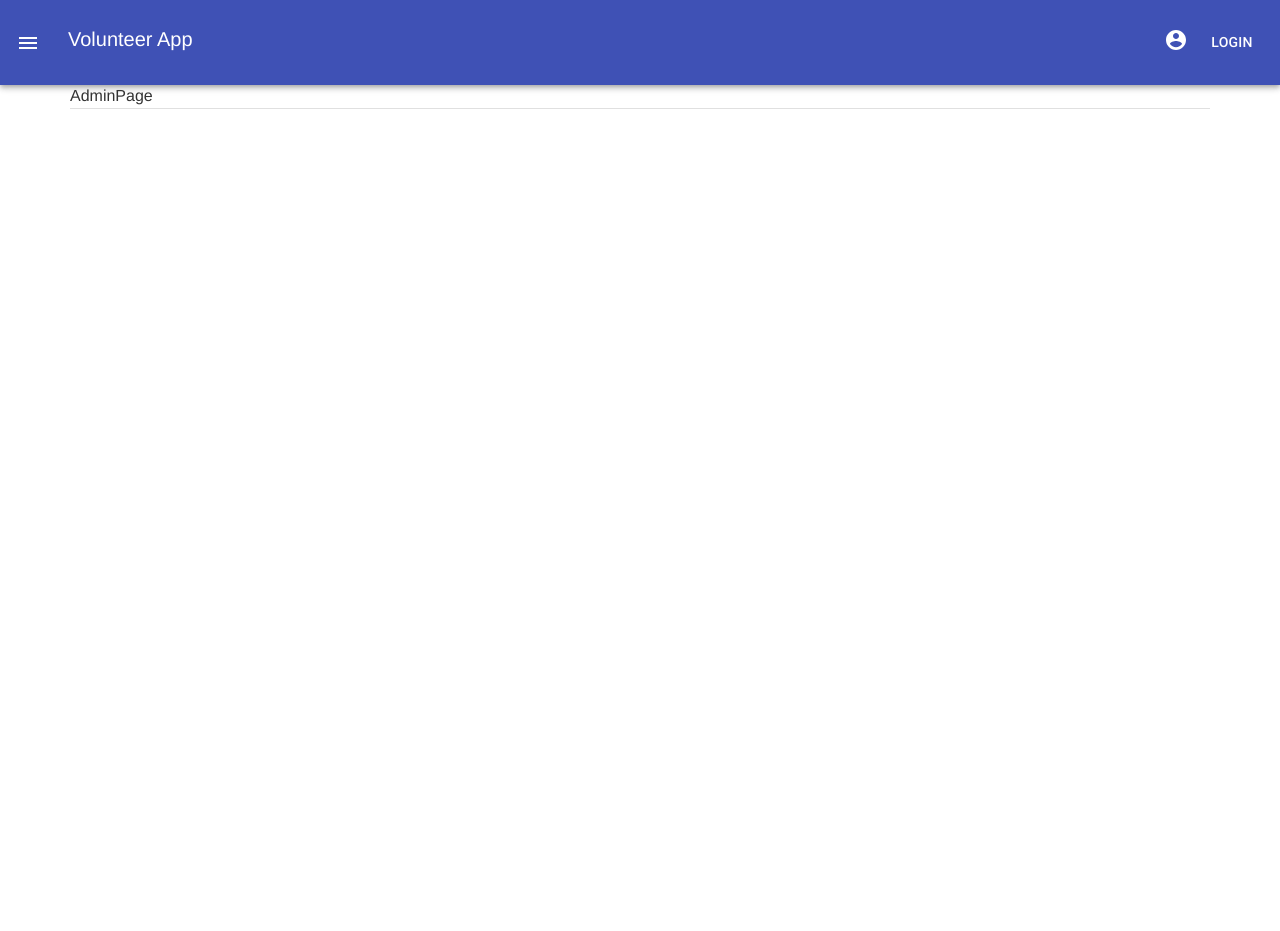
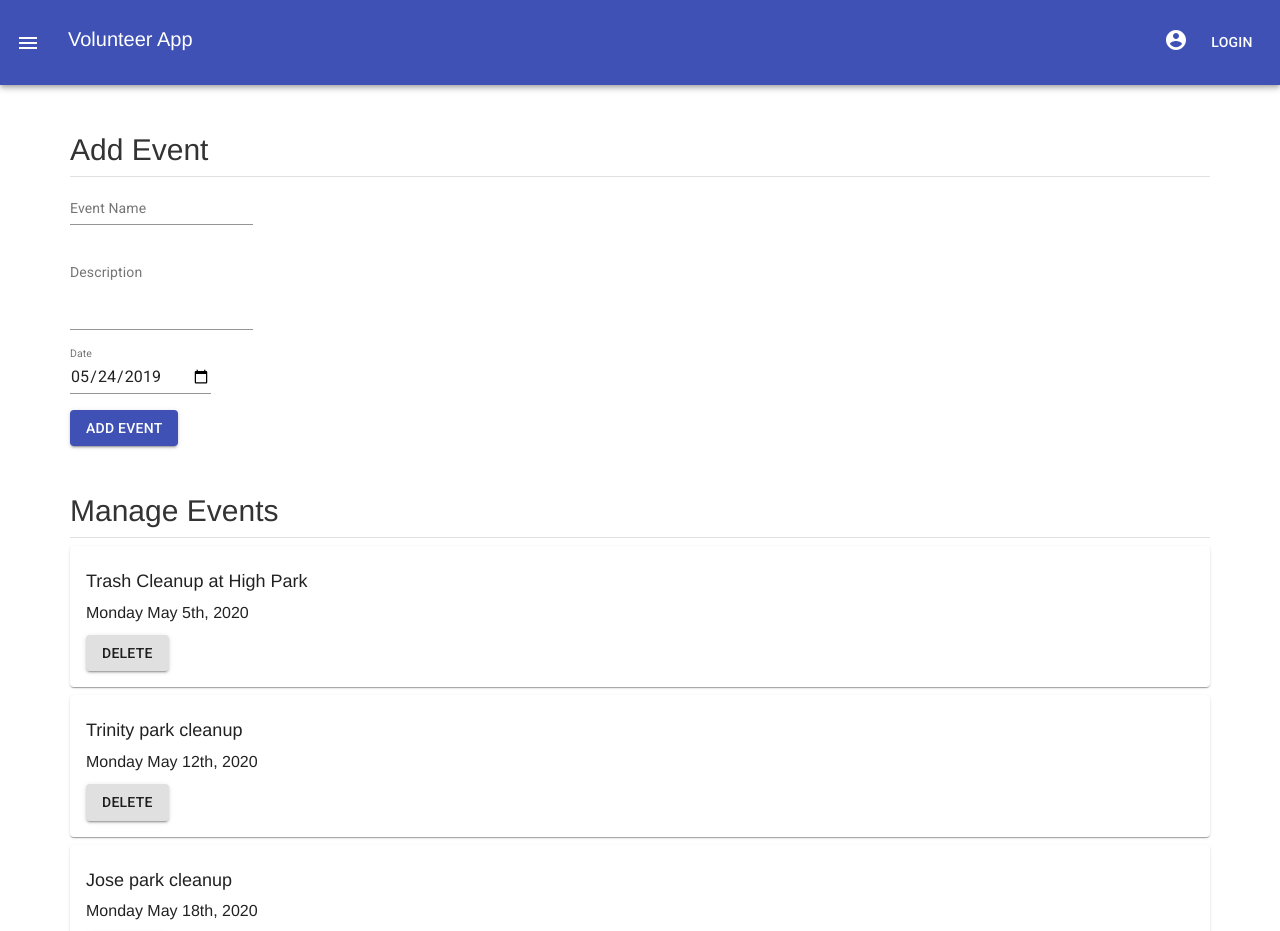
Before and after one commit to SimranS224/Volunteerly, a React app in the folder frontend/: page /admin in a window 1280 px wide. Shown: the top 931 px of the page. Before the commit the page ends 800 px from the top, so only its background shows below. Built offline with nearby package versions, Linux system fonts and the light colour scheme.

Commit message:
added admin page

```diff
--- /dev/null
+++ b/frontend/src/AdminPage/AdminPage.css
@@ -0,0 +1,22 @@
+.AdminPage {
+
+}
+
+.AdminPage .AddEvent .group{
+    margin-bottom: 16px;
+}
+
+.AdminPage .MuiInputLabel-root {
+    font-size: 14px;
+}
+.AdminPage form input, textarea {
+    font-size: 16px !important;
+}
+
+.AdminPage h2 {
+    margin-top: 48px;
+}
+.AdminPage .MuiCard-root {
+    padding: 16px;
+    margin-top: 8px;
+}
--- a/frontend/src/AdminPage/AdminPage.jsx
+++ b/frontend/src/AdminPage/AdminPage.jsx
@@ -1,15 +1,61 @@
 import React from 'react';
 import { connect } from 'react-redux';
 import { Divider } from '@material-ui/core';
+import TextField from '@material-ui/core/TextField';
+import Button from '@material-ui/core/Button';
+import Card from '@material-ui/core/Card';
 
+import './AdminPage.css';
 
 class AdminPage extends React.Component {
 
   render() {
       return (
-          <div>
-              AdminPage
+          <div className="AdminPage">
+              <h2>Add Event</h2>
               <Divider />
+              <div className="AddEvent">
+                <form noValidate autoComplete="off">
+                    <div className="group">
+                        <TextField id="standard-basic" label="Event Name" />
+                    </div>
+                    <div className="group">
+                        <TextField id="standard-basic" label="Description" multiline={true} rows={5} />
+                    </div>
+                    <div className="group">
+                        <TextField id="standard-basic" type="date" label="Date" defaultValue="2019-05-24" />
+                    </div>
+                    <div className="group">
+                        <Button variant="contained" color="primary">
+                            Add event
+                        </Button>
+                    </div>
+                </form>
+
+                <h2>Manage Events</h2>
+                <Divider />
+                <Card>
+                    <h4>Trash Cleanup at High Park</h4>
+                    <p>Monday May 5th, 2020</p>
+                    <Button variant="contained">
+                            Delete
+                    </Button>
+                </Card>
+                <Card>
+                    <h4>Trinity park cleanup</h4>
+                    <p>Monday May 12th, 2020</p>
+                    <Button variant="contained">
+                            Delete
+                    </Button>
+                </Card>
+                <Card>
+                    <h4>Jose park cleanup</h4>
+                    <p>Monday May 18th, 2020</p>
+                    <Button variant="contained">
+                            Delete
+                    </Button>
+                </Card>
+              </div>
           </div>
       );
   }
```
Also changed, not shown: frontend/src/Main/General.css (line endings or trailing spaces).
